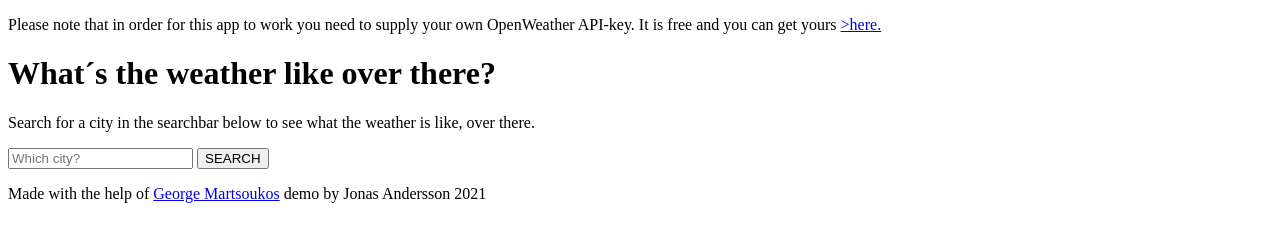
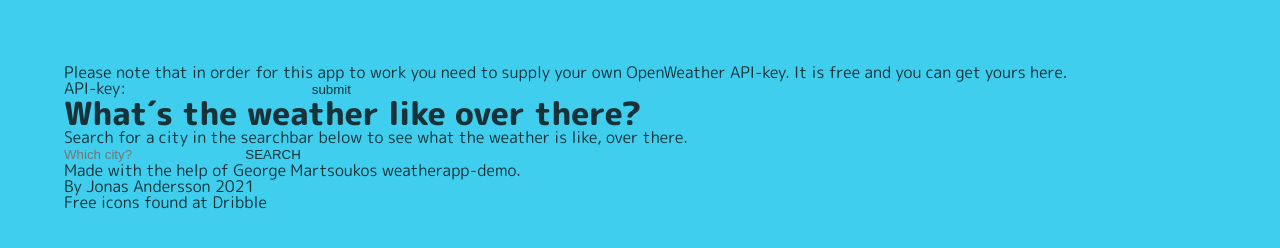
Before and after one commit to KippingMonkey/WeatherApp, a plain HTML site: page index.html in a window 1280 px wide. Drawn offline with nearby package versions, Linux system fonts and the light colour scheme.

Commit message:
fix minor layout details

```diff
--- a/index.html
+++ b/index.html
@@ -18,24 +18,36 @@
     <section class="api-information">
         <p>Please note that in order for this app to work you need to supply your own
            OpenWeather API-key. It is free and you can get yours
-           <a target="_blank" href="https://home.openweathermap.org/users/sign_up">>here.</a>
+           <a target="_blank" href="https://home.openweathermap.org/users/sign_up">here.</a>
         </p>
+        <form>
+            <label for="input-key">API-key:</label>
+            <input type="text" id="input-key" name="input-key">
+            <button id="submitbtn" type="submit">submit</button>
+        </form>
     </section>
-    <h1>What´s the weather like over there?</h1>
-    <p>Search for a city in the searchbar below to see what the weather is like, over there.</p>
-    <form>
-        <input type="text" name="search" aria-label="search" placeholder="Which city?">
-        <button type="submit" id="searchbtn" aria-label="searchbutton">SEARCH</button>
-    </form>
+    <main>
+        <h1>What´s the weather like over there?</h1>
+        <p>Search for a city in the searchbar below to see what the weather is like, over there.</p>
+        <form>
+            <input type="text" name="search" aria-label="search" placeholder="Which city?" autofocus>
+            <button type="submit" id="searchbtn" aria-label="searchbutton">SEARCH</button>
+            <span class="message"></span>
+        </form>
+    </main>
     <section class="ajax-section">
         <div class="result-container">
-            <ul class="result-list"></ul>
+            <ul class="result-list">
+                </li>
+            </ul>
         </div>
     </section>
     <footer>
 <div class="footer-container">
     <p>Made with the help of
-    <a target="_blank" href="https://tutsplus.com/authors/george-martsoukos?_ga=2.140296756.6423945.1636545823-1904750270.1630486489" >George Martsoukos</a> demo by Jonas Andersson 2021</p>
+    <a target="_blank" href="https://tutsplus.com/authors/george-martsoukos?_ga=2.140296756.6423945.1636545823-1904750270.1630486489" >George Martsoukos</a> weatherapp-demo.</p>
+    <p>By Jonas Andersson 2021</p>
+    <p>Free icons found at <a target="_blank" href="https://dribbble.com/shots/1895438-Free-weather-icons">Dribble</a> </p>
 </div>
     </footer>
 
--- a/style.css
+++ b/style.css
@@ -0,0 +1,73 @@
+/* IMPORTED FONTS
+–––––––––––––––––––––––––––––––––––––––––––––––––– */
+
+@import url("https://fonts.googleapis.com/css2?family=M+PLUS+Rounded+1c:wght@100;400;800&display=swap");
+
+/* RESET STYLES
+–––––––––––––––––––––––––––––––––––––––––––––––––– */
+
+:root {
+  --bg-main: #40ceee;
+  --bg-info: #e6cc65;
+  --btn-main: #2e6471;
+  --btn-hover: #25515c;
+  --text-light: #d5e9ee;
+  --text-med: #0d7c98;
+  --text-dark: #173239;
+  --accent-1: #fa7602;
+  --accent-2: #7603e9;
+
+  --ff-main: "M PLUS Rounded 1c", sans-serif;
+  --fw-thin: 100;
+  --ff-regular: 400;
+  --ff-bold: 800;
+}
+
+* {
+  margin: 0;
+  padding: 0;
+  box-sizing: border-box;
+}
+
+a {
+  color: inherit;
+  text-decoration: none;
+}
+
+button {
+  cursor: pointer;
+}
+
+button,
+input {
+  border: none;
+  background: none;
+  outline: none;
+  color: inherit;
+}
+
+img {
+  display: block;
+  max-width: 100%;
+  height: auto;
+}
+ul {
+  list-style: none;
+}
+
+body {
+  font: 1rem/1 "M PLUS Rounded 1c", sans-serif;
+  background-color: var(--bg-main);
+  color: var(--text-dark);
+  padding: 5%;
+}
+
+.container {
+  width: 100%;
+  max-width: 1200px;
+  margin: 0 auto;
+  padding: 0 15px;
+}
+
+/* SECTION #1
+–––––––––––––––––––––––––––––––––––––––––––––––––– */
```
